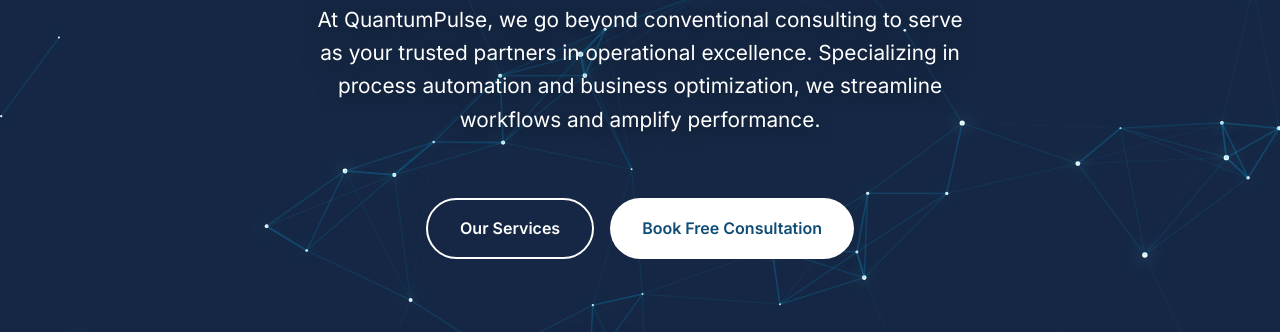
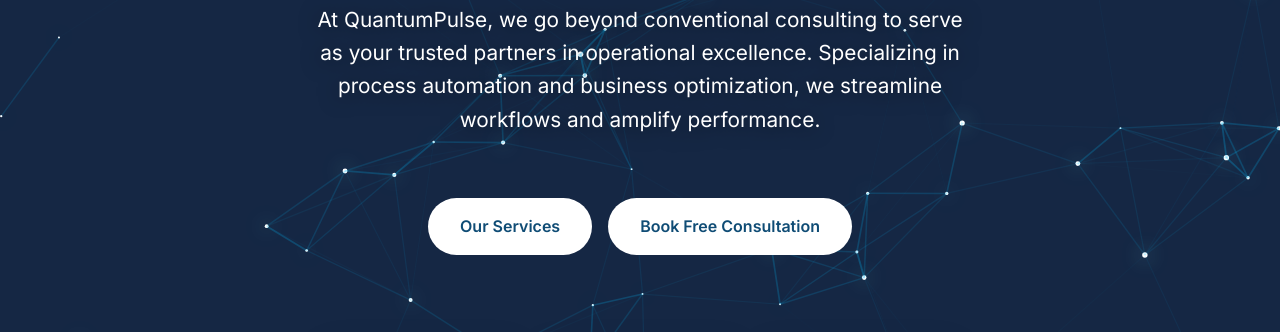
Before and after one commit to prasannapds/quantumpulse, a plain HTML site: page index.html in a window 1280 px wide. Shown: the part 220-552 px from the top of the page. Drawn offline with Linux system fonts and the light colour scheme; animation ran at ten frames a second.

Commit message:
Add files via upload

```diff
--- a/index.html
+++ b/index.html
@@ -92,16 +92,14 @@
 
                 <a
                     href="#services"
-                    class="btn btn-secondary"
+                    class="btn btn-primary"
                     data-translate="hero.cta2"
-                    >Our Services</a
-                >
+                    >Our Services</a>
 				                <a
                     href="#contact"
                     class="btn btn-primary"
                     data-translate="hero.cta1"
-                    >Book Free Consultation</a
-                >
+                    >Book Free Consultation</a>
             </div>
         </div>
 
```
